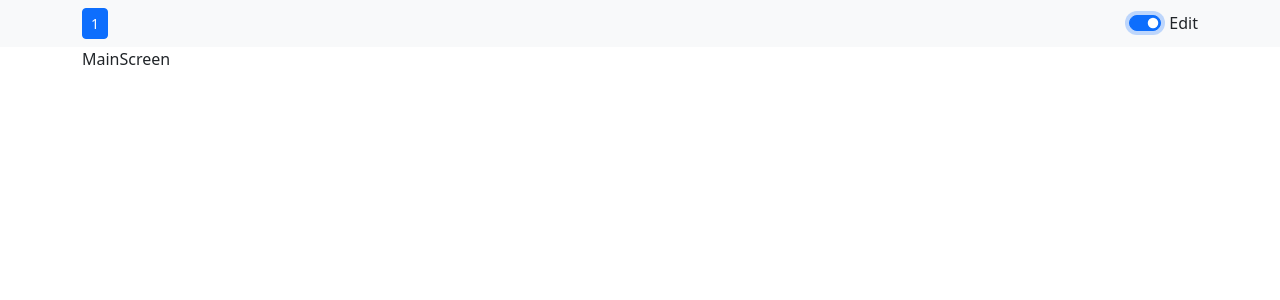
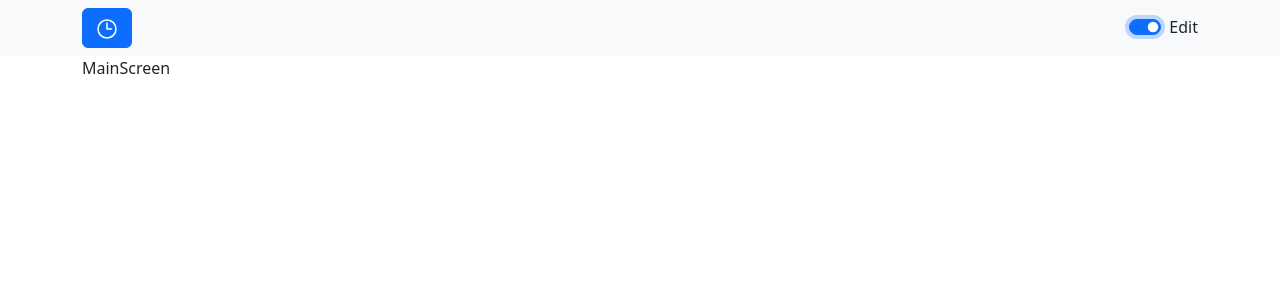
Before and after one commit to harrywebdev/tiles, a React (Vite) app: page / in a window 1280 px wide. Both pictures are taken after a click on the checkbox "Edit". Shown: the top 300 px of the page. Built offline with nearby package versions, Linux system fonts and the light colour scheme.

Commit message:
add first Tile toolbar button

```diff
--- a/src/components/TopNavBar.tsx
+++ b/src/components/TopNavBar.tsx
@@ -8,6 +8,7 @@ import {
   Navbar,
 } from "react-bootstrap";
 import { useAppEditStore } from "../stores/app-edit-store.ts";
+import { HiOutlineClock } from "react-icons/hi2";
 
 type TopNavBarProps = {
   //
@@ -44,7 +45,9 @@ const EditTilesToolbar = ({ isVisible }: { isVisible: boolean }) => {
       className={isVisible ? "" : "invisible"}
     >
       <ButtonGroup className="me-2" aria-label="First group">
-        <Button size={"sm"}>1</Button>
+        <Button variant={"primary"}>
+          <HiOutlineClock size={24} />
+        </Button>
       </ButtonGroup>
     </ButtonToolbar>
   );
```
